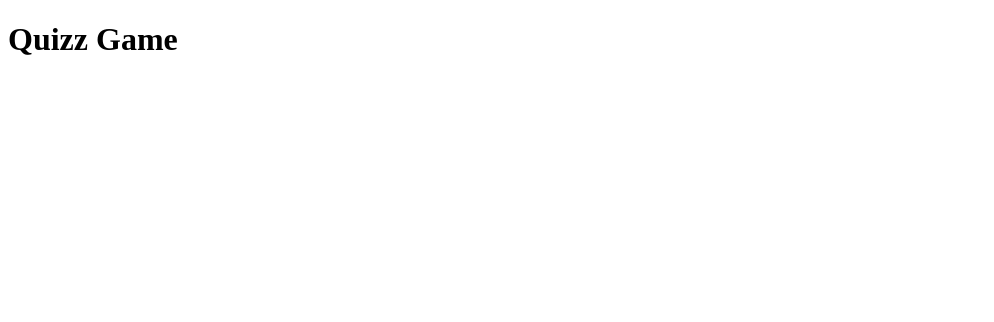
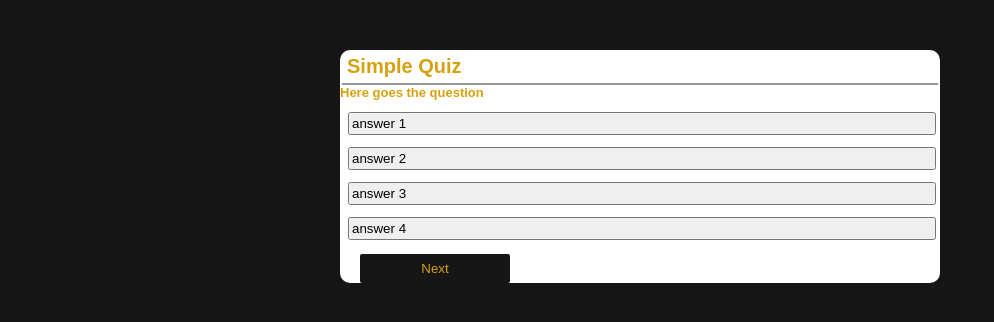
Before and after one commit to ekramgenerous/quiz-app, a plain HTML site: page index.html in a window 1280 px wide. Shown: the whole page, without its empty margins (0-994 px from the left). Drawn offline with Linux system fonts and the light colour scheme.

Commit message:
working on quiz app

```diff
--- a/index.html
+++ b/index.html
@@ -7,16 +7,21 @@
     <link rel="stylesheet" href="style.css">
     <link rel="stylesheet" href="https://cdnjs.cloudflare.com/ajax/libs/font-awesome/6.7.2/css/all.min.css" integrity="sha512-Evv84Mr4kqVGRNSgIGL/F/aIDqQb7xQ2vcrdIwxfjThSH8CSR7PBEakCr51Ck+w+/U6swU2Im1vVX0SVk9ABhg==" crossorigin="anonymous" referrerpolicy="no-referrer" />
 </head>
-<body class="flex">
-    <div class="wrapper">
-        <div class="q-container">
-            <div class="q-head">
-               <h1 class="q-title">Quizz Game</h1>
-               <div class="q-score flex"></div>
-            </div>
+<body>
+   <div class="container">
+    <h1 class="title">Simple Quiz</h1>
+    <div class="quiz">
+      <h2 id="question">Here goes the question</h2>
+      <div class="btn-answers">
+       <button class="btn"> answer 1</button>
+       <button class="btn"> answer 2</button>
+       <button class="btn"> answer 3</button>
+       <button class="btn">answer 4</button>
+      </div>
+       <button type="submit" id="next-btn">Next</button>
+    </div>
+   </div>
 
-        </div>
-    </div>
 
 
   <script src="script.js"></script>
--- a/style.css
+++ b/style.css
@@ -0,0 +1,51 @@
+*{
+ padding:0;
+ margin: 0;
+ font-family: 'poppins',sans-serif;
+ box-sizing: border-box;
+}
+body {
+    background-color:rgba(6, 5, 5, 0.929);
+}
+.container {
+    width:90%;
+    max-width: 600px;
+    background-color: #ffff;
+    border-radius: 10px;
+    margin: 50px auto 0;
+}
+.title {
+    border-bottom: 2px  solid rgb(154, 149, 149);
+    margin:10px 2px 0;
+    padding:5px;
+    color:rgb(216, 160, 15);
+    font-size:20px;
+    text-align: left;
+}
+.quiz {
+
+}
+.quiz h2{
+    font-size: 13px;
+    color:rgb(216, 160, 15);
+
+}
+.btn-answers{
+  padding:6px;
+}
+.btn {
+    width:100%;
+    padding:2px;
+    margin: 6px 2px;
+    text-align: left;
+}
+#next-btn {
+    background-color:rgba(6, 5, 5, 0.929);
+    color:rgb(216, 160, 15);
+    padding: 5px;
+    border-color: transparent;
+    margin:2px 20px 5px;
+    display: block;
+    width:150px;
+    border-radius:2px;
+}
```
